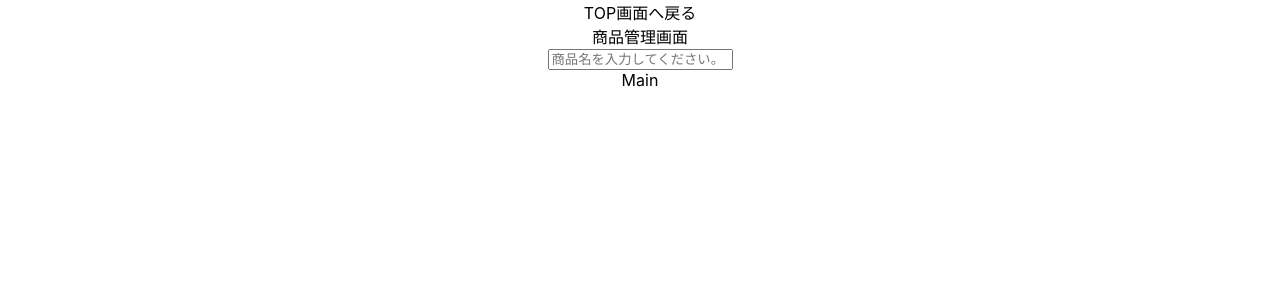
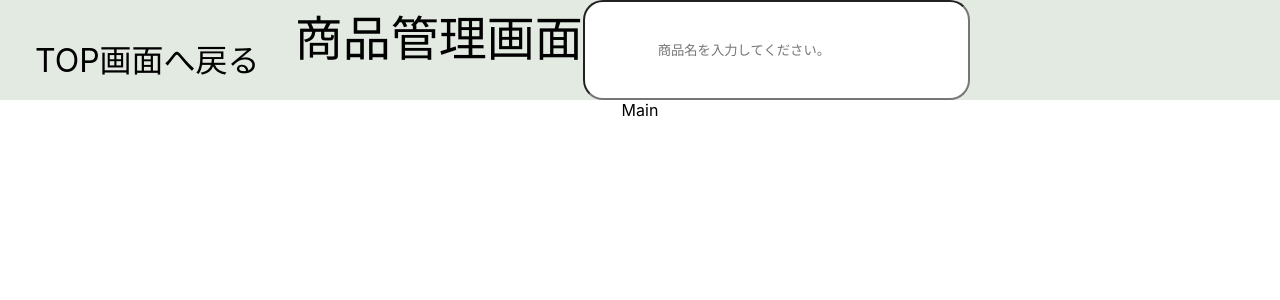
Before and after one commit to furu0202/StockManagementApp, a React (Create React App) app: page / in a window 1280 px wide. Shown: the top 300 px of the page. Built offline with nearby package versions, Linux system fonts and the light colour scheme.

Commit message:
ヘッダー、css作成

```diff
--- a/src/styles/header.css
+++ b/src/styles/header.css
@@ -1,3 +1,22 @@
-.test {
-  color: red;
+.siteHeader {
+  display: flex;
+  background-color: #e2eae1;
+  height: 100px;
 }
+
+.goBackButton {
+  font-size: 32px;
+  padding: 35px;
+  text-align: left;
+}
+
+.title {
+  text-align: center;
+  font-size: 48px;
+}
+
+.text {
+  padding-left: 73px;
+  border-radius: 20px;
+  width: 387px;
+}
```
